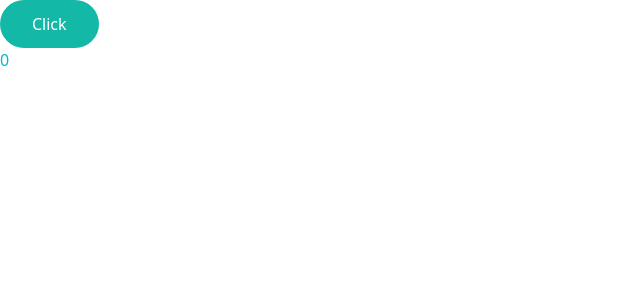
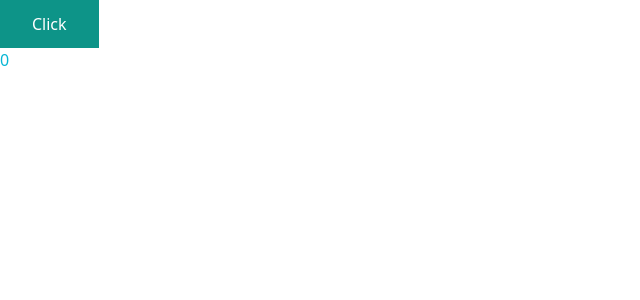
Before and after one commit to franklinserif/storefy, a React (Create React App) app in the folder client/: page / in a window 1280 px wide. Shown: the top 300 px of the page, without its empty margins (0-640 px from the left). Built offline with nearby package versions, Linux system fonts and the light colour scheme.

Commit message:
improve classes and props Button component

```diff
--- a/client/src/components/Button/Button.tsx
+++ b/client/src/components/Button/Button.tsx
@@ -10,19 +10,22 @@ import { IButton } from "../../react-app-env";
  * @param props.type
  * @param props.size
  * @param props.rounded
+ * @param props.className
  * @returns JSX.Element
  */
 const Button: React.FC<IButton> = ({
   children,
-  onClick,
   type,
   size,
   rounded,
+  onClick,
+  classes,
 }: IButton) => {
   return (
     <button
-      onClick={onClick}
-      className={buttonType[type] + buttonSize[size] + buttonRounded[rounded]}
+      className={
+        buttonType[type] + buttonSize[size] + buttonRounded[rounded] + classes
+      }
     >
       {children}
     </button>
```
